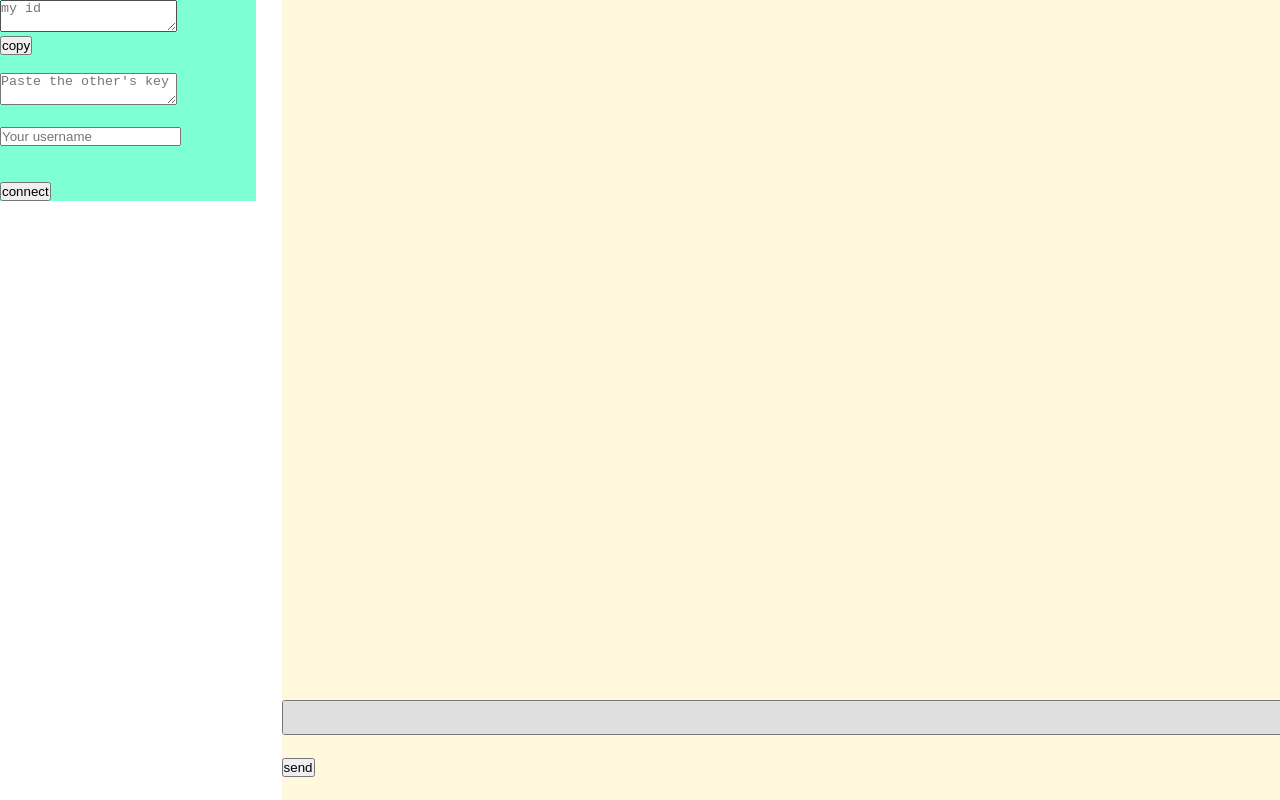
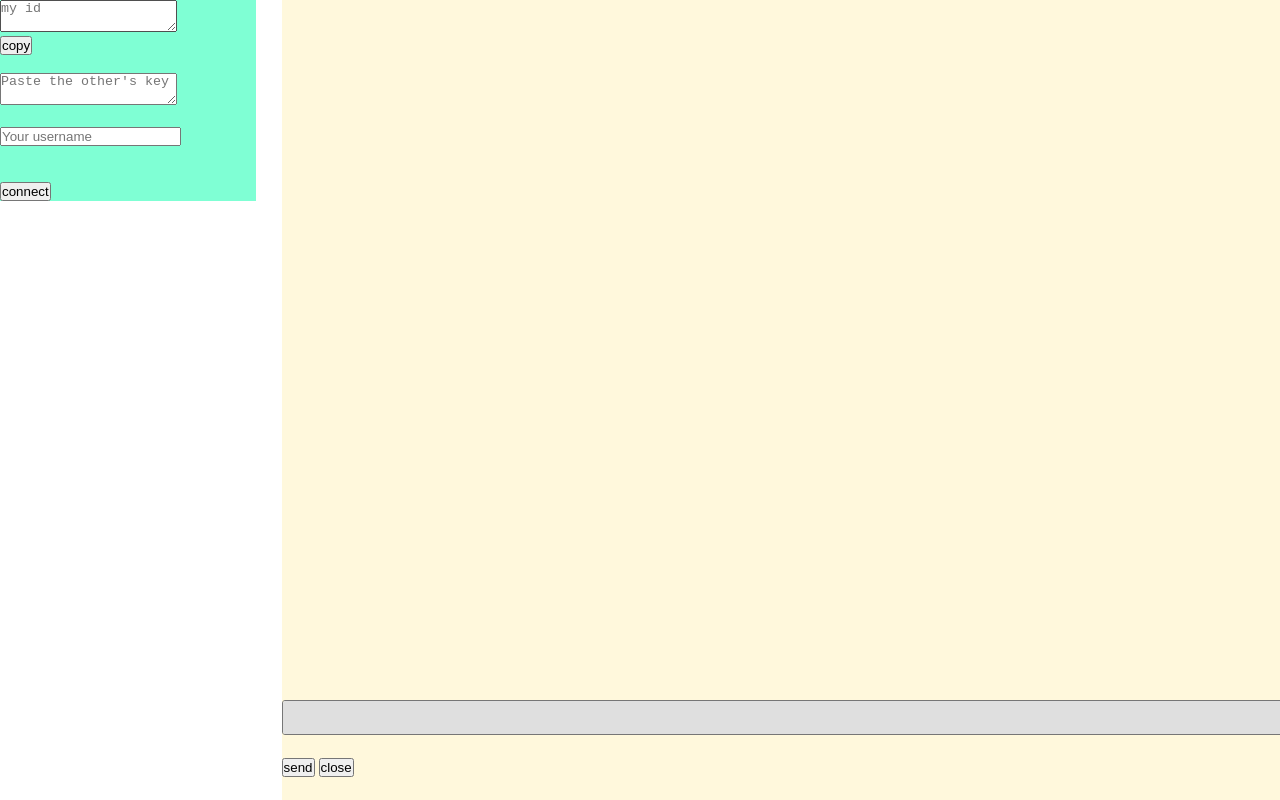
Before and after one commit to ccns1/ccns302, a website: page index.html in a window 1280 px wide. Shown: the top 800 px of the page. Drawn offline with nearby package versions, Linux system fonts and the light colour scheme.

Commit message:
Added the colse btn.

```diff
--- a/index.html
+++ b/index.html
@@ -91,6 +91,7 @@
             <textarea name="msg" class="msg" id="msg" cols="130" rows="3"></textarea>
             <br>
             <button class="send">send</button>
+            <button class="close">close</button>
         </div>
     </div>
 
```
